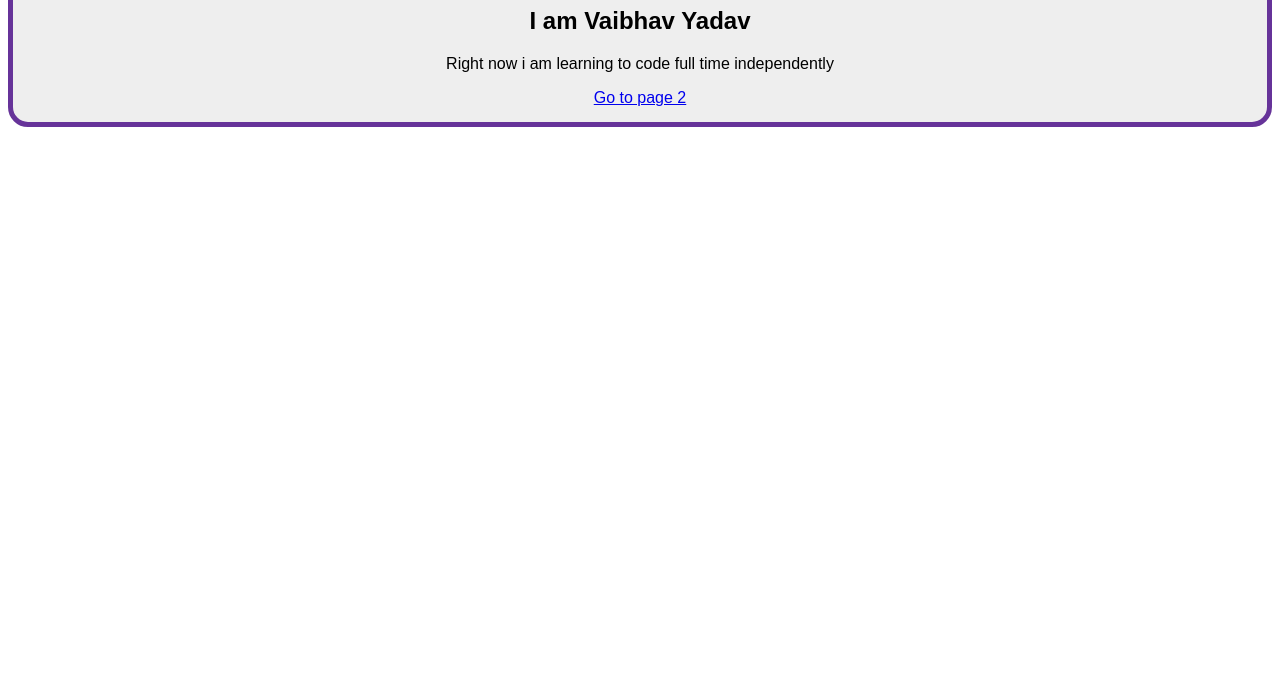
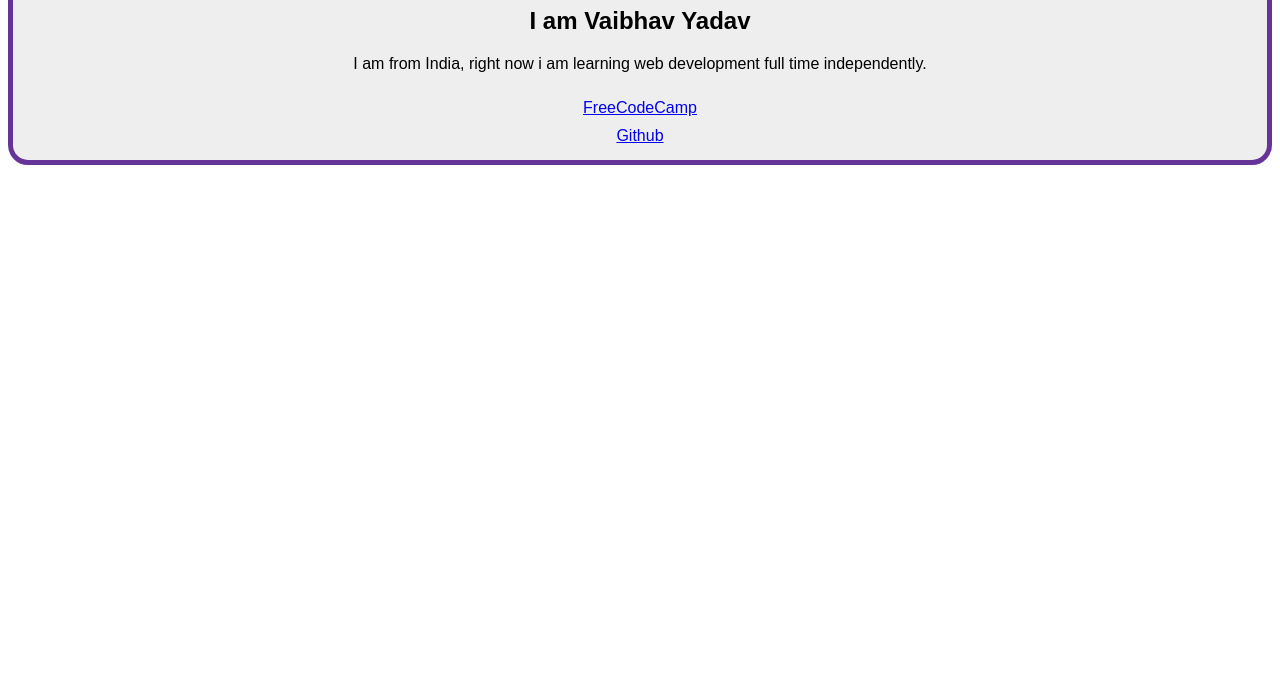
Before and after one commit to Vaibhav-Yadav-1998/JAMstack-hello-world, a Gatsby site: page / in a window 1280 px wide. Shown: the part 101-800 px from the top of the page. Built offline with nearby package versions, Linux system fonts and the light colour scheme; Gatsby itself is replaced by a stand-in of ours.

Commit message:
added links

```diff
--- a/src/pages/index.js
+++ b/src/pages/index.js
@@ -14,8 +14,21 @@ const IndexPage = () => (
   >
     <h1>Hi !</h1>
     <h2>I am Vaibhav Yadav</h2>
-    <p>Right now i am learning to code full time independently</p>
-    <Link to="/page-2/">Go to page 2</Link>
+    <p>
+      I am from India, right now i am learning web development full time
+      independently.
+    </p>
+    <a
+      style={{ display: 'inline-block', margin: '10px' }}
+      href="https://freecodecamp.org/vaibhav-yadav-1998"
+      target="_blank"
+    >
+      FreeCodeCamp
+    </a>
+    <br />
+    <a href="https://github.com/vaibhav-yadav-1998" target="_blank">
+      Github
+    </a>
   </div>
 )
 
```
